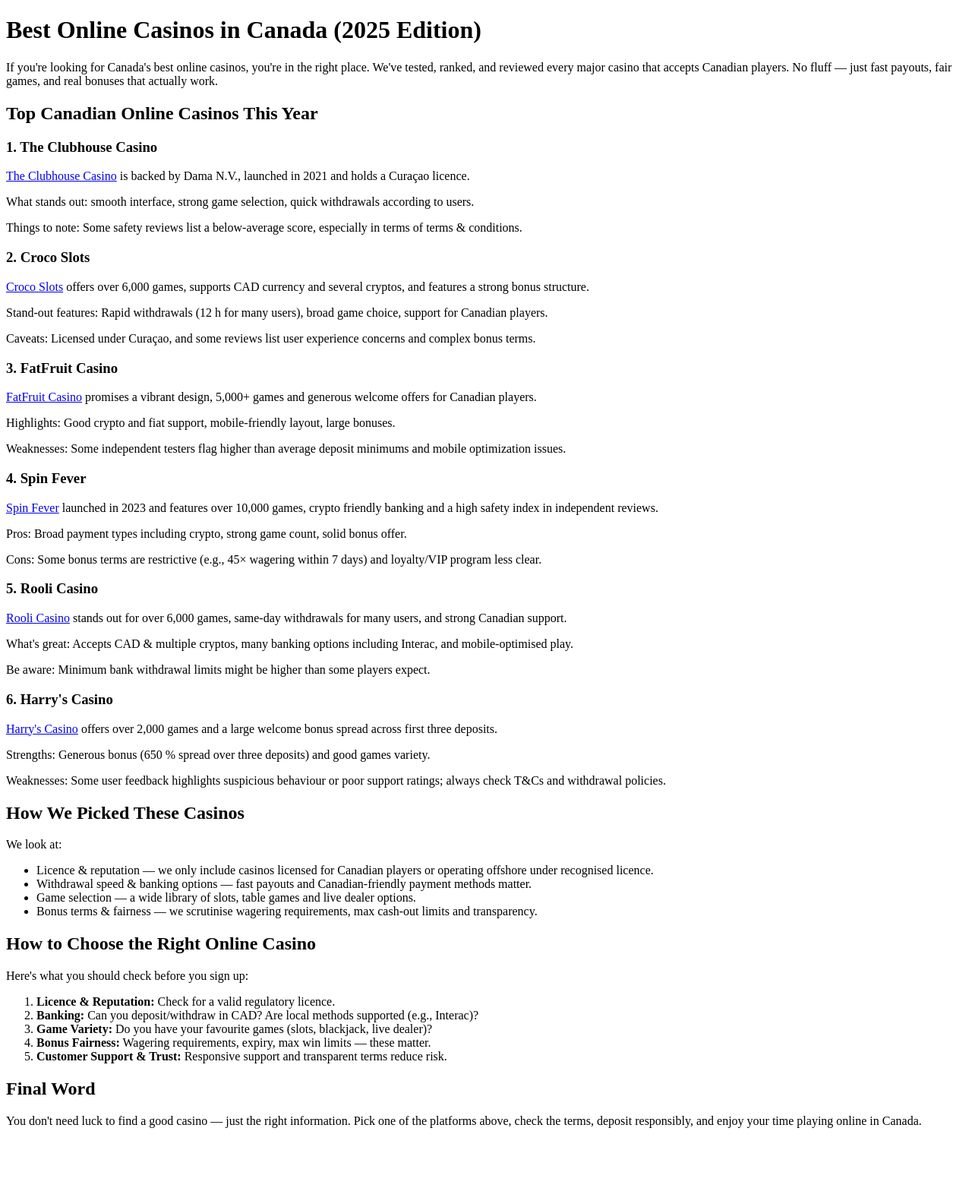
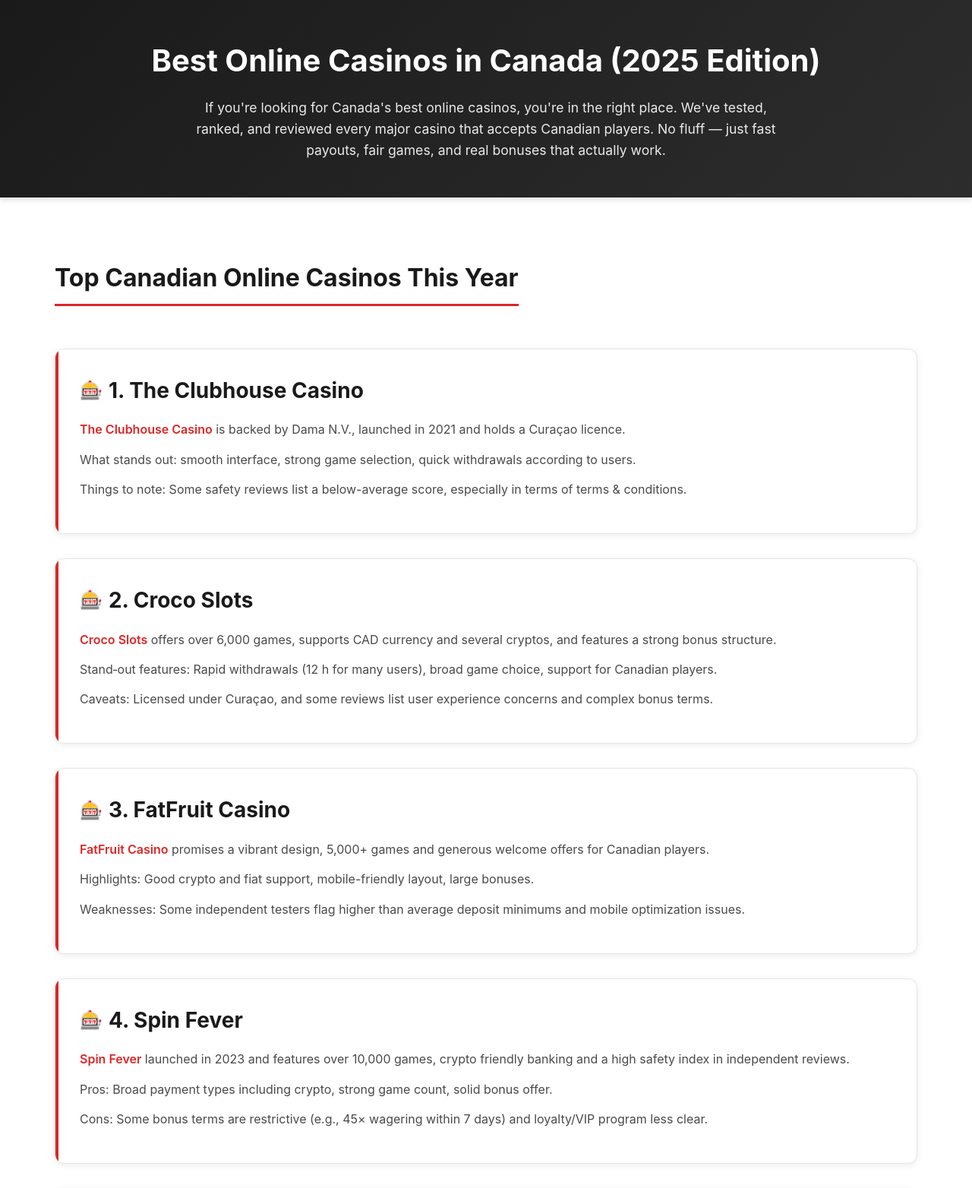
Before and after one commit to anonuserp/liveonlinecasinos.us.com, a plain HTML site: page index.html in a window 1280 px wide. Shown: the top 1564 px of the page at 76% size. Before the commit the page ends 1501 px from the top, so only its background shows below. Drawn offline with Linux system fonts and the light colour scheme.

Commit message:
Add modern styling with white, red, and black color scheme

```diff
--- a/index.html
+++ b/index.html
@@ -2,8 +2,205 @@
 <html lang="en-CA">
 <head>
   <meta charset="UTF-8">
+  <meta name="viewport" content="width=device-width, initial-scale=1.0">
   <title>Best Online Casinos in Canada 2025 — Trusted & Reviewed</title>
   <meta name="description" content="Discover the best online casinos in Canada for 2025. Compare trusted sites with fast payouts, real bonuses, and verified Canadian-player reviews.">
+
+  <style>
+    * {
+      margin: 0;
+      padding: 0;
+      box-sizing: border-box;
+    }
+
+    body {
+      font-family: -apple-system, BlinkMacSystemFont, 'Segoe UI', Roboto, 'Helvetica Neue', Arial, sans-serif;
+      line-height: 1.6;
+      color: #1a1a1a;
+      background-color: #ffffff;
+    }
+
+    /* Header Section */
+    header {
+      background: linear-gradient(135deg, #1a1a1a 0%, #2d2d2d 100%);
+      color: #ffffff;
+      padding: 3rem 2rem;
+      text-align: center;
+      box-shadow: 0 4px 6px rgba(0, 0, 0, 0.1);
+    }
+
+    h1 {
+      font-size: 2.5rem;
+      font-weight: 700;
+      margin-bottom: 1rem;
+      color: #ffffff;
+    }
+
+    header p {
+      font-size: 1.1rem;
+      max-width: 800px;
+      margin: 0 auto;
+      opacity: 0.9;
+      color: #ffffff;
+    }
+
+    /* Main Container */
+    .container {
+      max-width: 1200px;
+      margin: 0 auto;
+      padding: 2rem;
+    }
+
+    h2 {
+      font-size: 2rem;
+      color: #1a1a1a;
+      margin: 3rem 0 1.5rem;
+      padding-bottom: 0.5rem;
+      border-bottom: 3px solid #dc2626;
+      display: inline-block;
+    }
+
+    /* Casino Cards */
+    section {
+      background: #ffffff;
+      border: 1px solid #e5e5e5;
+      border-radius: 12px;
+      padding: 2rem;
+      margin: 2rem 0;
+      box-shadow: 0 2px 8px rgba(0, 0, 0, 0.08);
+      transition: all 0.3s ease;
+      position: relative;
+      overflow: hidden;
+    }
+
+    section::before {
+      content: '';
+      position: absolute;
+      top: 0;
+      left: 0;
+      width: 4px;
+      height: 100%;
+      background: #dc2626;
+    }
+
+    section:hover {
+      box-shadow: 0 8px 16px rgba(220, 38, 38, 0.15);
+      transform: translateY(-2px);
+    }
+
+    section h3 {
+      font-size: 1.75rem;
+      color: #1a1a1a;
+      margin-bottom: 1rem;
+      display: flex;
+      align-items: center;
+      gap: 0.5rem;
+    }
+
+    section h3::before {
+      content: '🎰';
+      font-size: 1.5rem;
+    }
+
+    section p {
+      margin: 0.75rem 0;
+      color: #4a4a4a;
+      line-height: 1.7;
+    }
+
+    section a {
+      color: #dc2626;
+      text-decoration: none;
+      font-weight: 600;
+      border-bottom: 2px solid transparent;
+      transition: border-color 0.3s ease;
+    }
+
+    section a:hover {
+      border-bottom-color: #dc2626;
+    }
+
+    /* Rating Badge */
+    .rating-badge {
+      display: inline-block;
+      background: linear-gradient(135deg, #dc2626 0%, #991b1b 100%);
+      color: #ffffff;
+      padding: 0.5rem 1rem;
+      border-radius: 20px;
+      font-weight: 600;
+      font-size: 0.9rem;
+      margin-top: 0.5rem;
+    }
+
+    /* Lists */
+    ul, ol {
+      margin: 1.5rem 0 1.5rem 2rem;
+    }
+
+    ul li, ol li {
+      margin: 0.75rem 0;
+      color: #4a4a4a;
+      line-height: 1.7;
+    }
+
+    strong {
+      color: #1a1a1a;
+      font-weight: 600;
+    }
+
+    /* Info Sections */
+    .info-section {
+      background: #f9f9f9;
+      border-left: 4px solid #dc2626;
+      padding: 2rem;
+      margin: 2rem 0;
+      border-radius: 8px;
+    }
+
+    /* Footer */
+    footer {
+      background: #1a1a1a;
+      color: #ffffff;
+      text-align: center;
+      padding: 2rem;
+      margin-top: 4rem;
+    }
+
+    /* Responsive Design */
+    @media (max-width: 768px) {
+      h1 {
+        font-size: 2rem;
+      }
+
+      h2 {
+        font-size: 1.5rem;
+      }
+
+      section {
+        padding: 1.5rem;
+      }
+
+      .container {
+        padding: 1rem;
+      }
+
+      header {
+        padding: 2rem 1rem;
+      }
+    }
+
+    /* Accent Elements */
+    .highlight {
+      color: #dc2626;
+      font-weight: 600;
+    }
+
+    .divider {
+      height: 2px;
+      background: linear-gradient(to right, #dc2626, transparent);
+      margin: 2rem 0;
+    }
+  </style>
 </head>
 <body>
 
@@ -60,10 +257,12 @@
 }
 </script>
 
+<header>
   <h1>Best Online Casinos in Canada (2025 Edition)</h1>
+  <p>If you're looking for Canada's best online casinos, you're in the right place. We've tested, ranked, and reviewed every major casino that accepts Canadian players. No fluff — just fast payouts, fair games, and real bonuses that actually work.</p>
+</header>
 
-<p>If you're looking for Canada's best online casinos, you're in the right place. We've tested, ranked, and reviewed every major casino that accepts Canadian players. No fluff — just fast payouts, fair games, and real bonuses that actually work.</p>
-
+<div class="container">
   <h2>Top Canadian Online Casinos This Year</h2>
 
 <!-- Section for each casino with review summary and schema for Review -->
@@ -248,6 +447,7 @@
   </script>
 </section>
 
+<div class="info-section">
   <h2>How We Picked These Casinos</h2>
   <p>We look at:</p>
   <ul>
@@ -256,7 +456,9 @@
     <li>Game selection — a wide library of slots, table games and live dealer options. </li>
     <li>Bonus terms & fairness — we scrutinise wagering requirements, max cash-out limits and transparency.</li>
   </ul>
+</div>
 
+<div class="info-section">
   <h2>How to Choose the Right Online Casino</h2>
   <p>Here's what you should check before you sign up:</p>
   <ol>
@@ -266,9 +468,17 @@
     <li><strong>Bonus Fairness:</strong> Wagering requirements, expiry, max win limits — these matter. </li>
     <li><strong>Customer Support & Trust:</strong> Responsive support and transparent terms reduce risk. </li>
   </ol>
+</div>
 
 <h2>Final Word</h2>
 <p>You don't need luck to find a good casino — just the right information. Pick one of the platforms above, check the terms, deposit responsibly, and enjoy your time playing online in Canada.</p>
+
+</div>
+
+<footer>
+  <p>&copy; 2025 Best Online Casinos Canada. All rights reserved.</p>
+  <p style="margin-top: 0.5rem; font-size: 0.9rem; opacity: 0.8;">Always gamble responsibly.</p>
+</footer>
 
 <!-- FAQ Schema -->
 <script type="application/ld+json">
```
Lines whose indentation alone changed are shown as unchanged.
